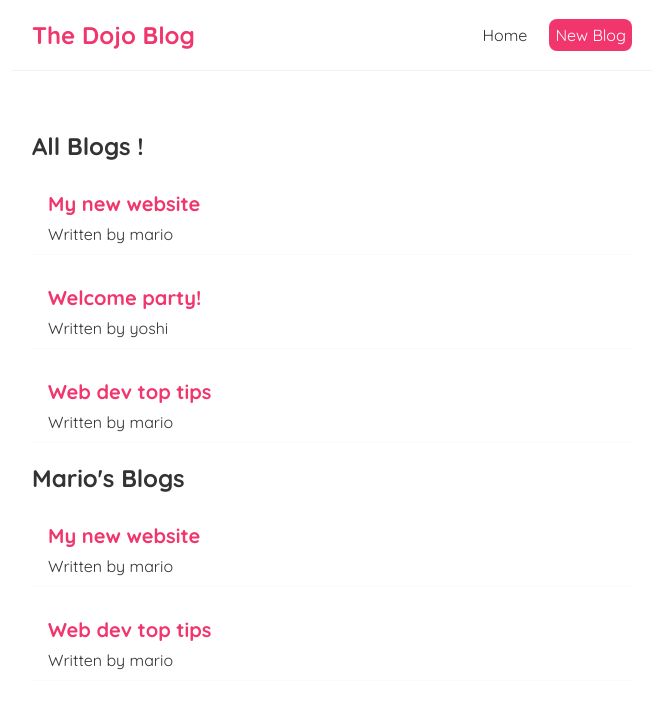
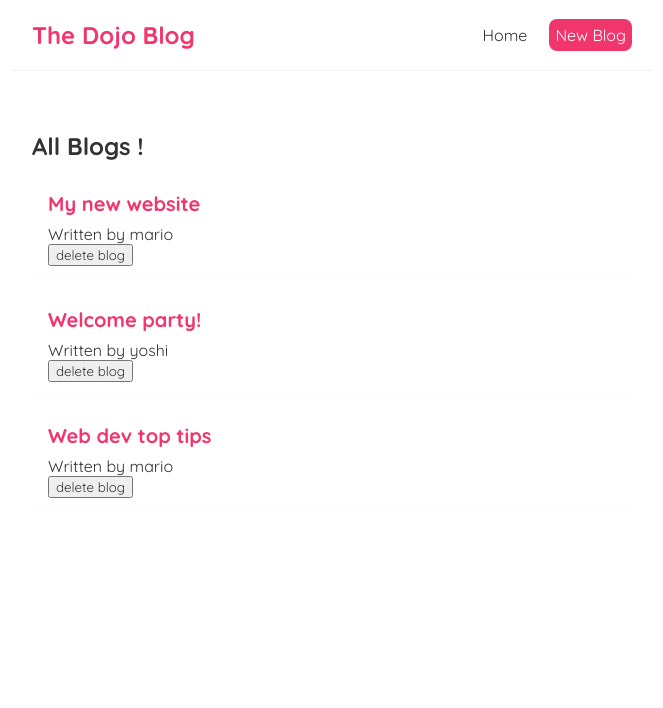
Before and after one commit to dhyseni20/dojo-blog, a React (Create React App) app: page / in a window 1280 px wide. Shown: the top 708 px of the page, without its empty margins (308-971 px from the left). Built offline with nearby package versions, Linux system fonts and the light colour scheme.

Commit message:
Lesson 13 - Functions as props

```diff
--- a/src/BlogList.js
+++ b/src/BlogList.js
@@ -1,7 +1,7 @@
-const BlogList = (props) => {
+const BlogList = ({ blogs, title, handleDelete }) => {
   // destruct {blogs, title}
-  const blogs = props.blogs;
-  const title = props.title;
+  //   const blogs = props.blogs;
+  //   const title = props.title;
 
   return (
     <div className="blog-list">
@@ -10,6 +10,7 @@
         <div className="blog-preview" key={blog.id}>
           <h2>{blog.title}</h2>
           <p>Written by {blog.author}</p>
+          <button onClick={() => handleDelete(blog.id)}>delete blog</button>
         </div>
       ))}
     </div>
--- a/src/Home.js
+++ b/src/Home.js
@@ -12,13 +12,14 @@
       id: 3,
     },
   ]);
+
+  const handleDelete = (id) => {
+    const newBlogs = blogs.filter((blog) => blog.id !== id);
+    setBlogs(newBlogs);
+  };
   return (
     <div className="home">
-      <BlogList blogs={blogs} title="All Blogs !" />
-      <BlogList
-        blogs={blogs.filter((blog) => blog.author === "mario")}
-        title="Mario's Blogs"
-      />
+      <BlogList blogs={blogs} title="All Blogs !" handleDelete={handleDelete} />
     </div>
   );
 };
```
